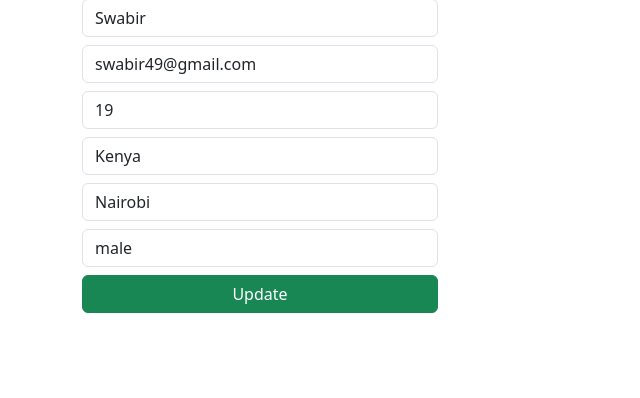
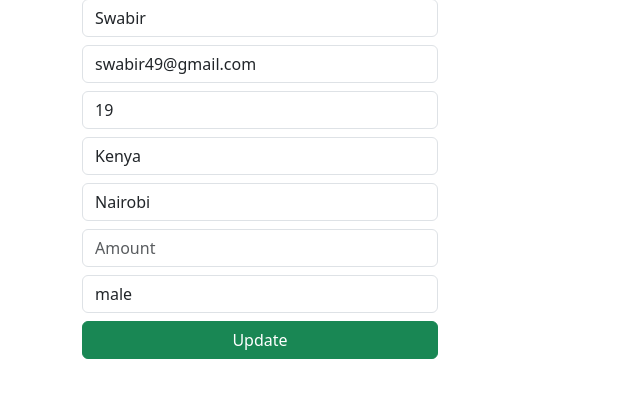
Before and after one commit to SwabirMohammed/crud, a Django app: page /update/1 in a window 1280 px wide. Shown: the part 175-573 px from the top of the page, without its empty margins (0-640 px from the left). Run offline with Django 4.2, Linux system fonts and the light colour scheme; data comes from the database, SQL or seed files in the repository.

Commit message:
integration

```diff
--- a/CRUD/models.py
+++ b/CRUD/models.py
@@ -8,7 +8,7 @@
     gender = models.CharField(max_length=50, blank=False, null=False)
     country = models.CharField(max_length=50, blank=False, null=False, default='Kenya')
     city = models.CharField(max_length=50, blank=False, null=False, default='Nairobi')
-    amount = models.CharField(max_length=50, blank=False, null=False, default='1000')
+    amount = models.CharField(max_length=50, blank=False, null=False, )
 
 def __str__(self):
     return self.name
--- a/CRUD/urls.py
+++ b/CRUD/urls.py
@@ -22,6 +22,7 @@
     path('', views.index_page, name='index'),
     path('insert', views.insertData, name='insertData'),
     path('delete/<id>', views.deleteData, name='deleteData'),
-    path('update/<id>', views.updateData, name='updateData')
+    path('update/<id>', views.updateData, name='updateData'),
+    path('pay/<id>', views.pay, name='pay'),
 
 ]
--- a/CRUD/views.py
+++ b/CRUD/views.py
@@ -1,7 +1,19 @@
+from __future__ import unicode_literals
 from django.shortcuts import render, redirect
 from django.contrib.auth.forms import UserCreationForm
 from django.contrib import messages
 from .models import Student
+from django_daraja.mpesa import utils
+from django.http import HttpResponse, JsonResponse
+from django.views.generic import View
+from django_daraja.mpesa.core import MpesaClient
+from decouple import config
+from datetime import datetime
+
+cl = MpesaClient()
+stk_push_callback_url = 'https://api.darajambili.com/express-payment'
+b2c_callback_url = 'https://api.darajambili.com/b2c/result'
+
 
 
 def index_page(request):
@@ -68,3 +80,17 @@
     d = Student.objects.get(id=id)
     context = {"d": d}
     return render(request, "edit.html", context)
+
+
+def pay(request, id):
+    if request.method == "POST":
+        phone_number = request.POST.get('phone')
+        amount = request.POST.get('amount')
+        amount = int(amount)
+        account_reference = 'BOOSTED CARS'
+        transaction_desc = 'STK Push Description'
+        callback_url = stk_push_callback_url
+        r = cl.stk_push(phone_number, amount, account_reference, transaction_desc, callback_url)
+        return JsonResponse(r.response_description, safe=False)
+
+    return render(request, 'index.html')
--- a/templates/edit.html
+++ b/templates/edit.html
@@ -47,6 +47,11 @@
 
                     </div>
 
+                    <div class="form-group">
+                        <input type="number" class="form-control  mt-2" placeholder="Amount" name="Amount" value="{{ d.amount }}" required>
+
+                    </div>
+
                     <div class="form-group mt-2">
                         <select id="gender" name="gender" class="form-control"  required>
                             <option selected>{{d.gender}}</option>
--- a/templates/index.html
+++ b/templates/index.html
@@ -84,6 +84,7 @@
                         <th scope="col"> Country</th>
                         <th scope="col"> City</th>
                         <th scope="col"> Amount</th>
+                        <th scope="col"> Pay</th>
                         <th scope="col">Edit</th>
                         <th scope="col">Delete</th>
 
```
